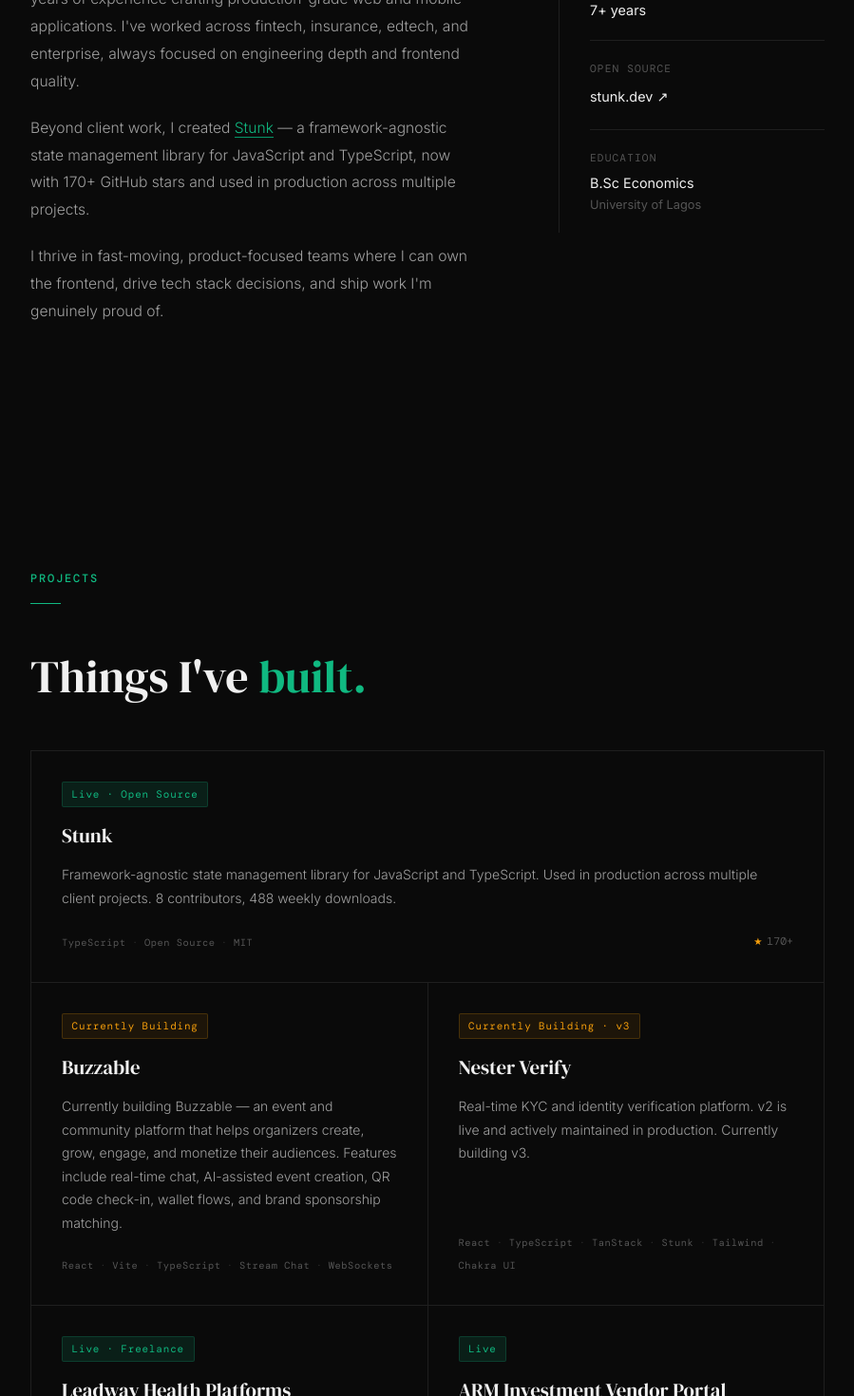
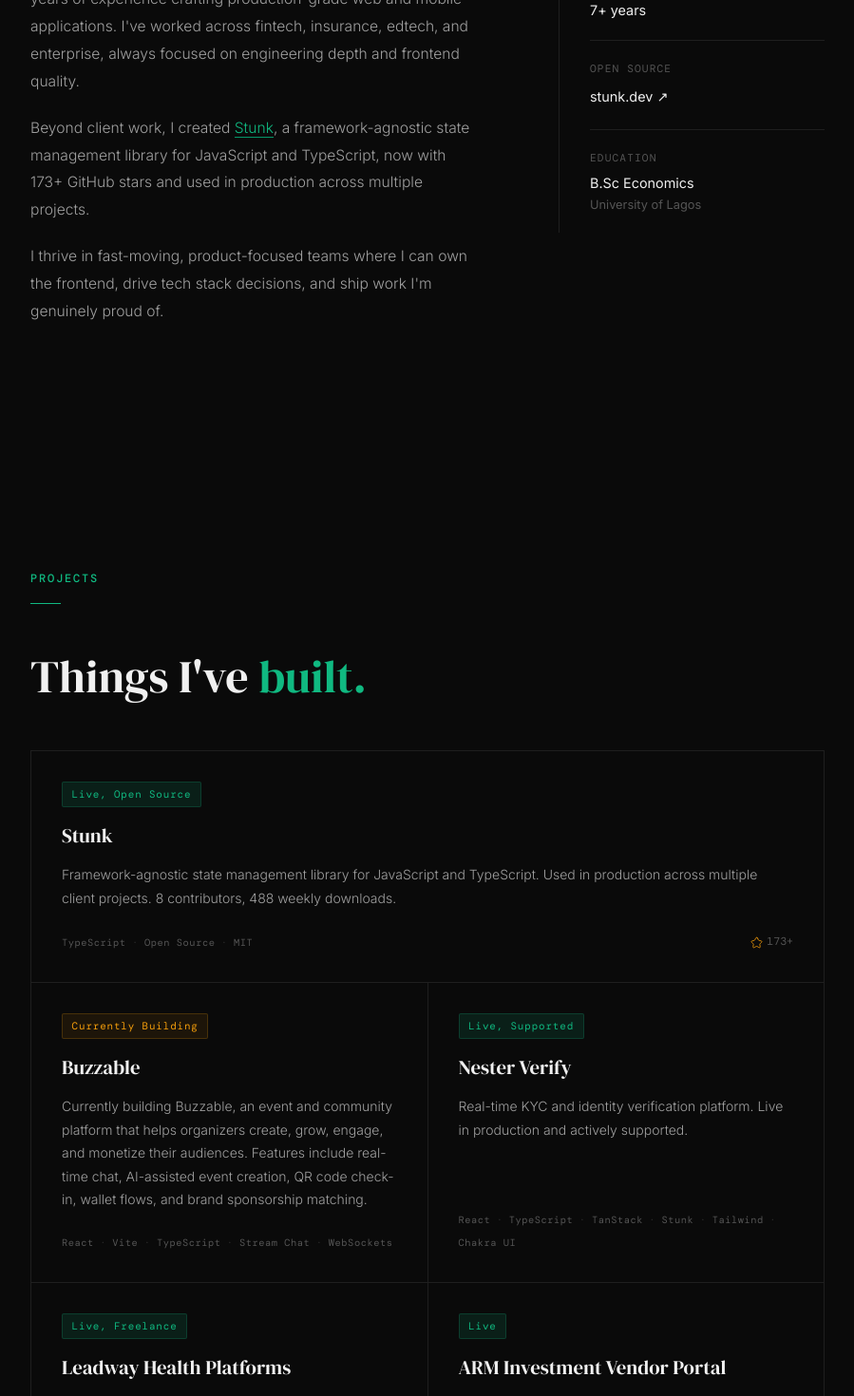
Before and after one commit to I-am-abdulazeez/abdulazeez, a Nuxt app: page / in a window 1280 px wide. Shown: the part 1140-2610 px from the top of the page at 95% size, without its empty margins (190-1089 px from the left). Built offline with nearby package versions, Linux system fonts and the light colour scheme.

Commit message:
feat: update footer with social icons and improve contact section layout

```diff
--- a/app/components/AboutSection.vue
+++ b/app/components/AboutSection.vue
@@ -22,9 +22,8 @@
             Beyond client work, I created
             <a href="https://stunk.dev" target="_blank" class="about__link"
               >Stunk</a
-            >
-            — a framework-agnostic state management library for JavaScript and
-            TypeScript, now with 170+ GitHub stars and used in production across
+            >, a framework-agnostic state management library for JavaScript and
+            TypeScript, now with 173+ GitHub stars and used in production across
             multiple projects.
           </p>
 
--- a/app/components/AppFooter.vue
+++ b/app/components/AppFooter.vue
@@ -1,11 +1,93 @@
 <template>
   <footer class="footer">
     <div class="container footer__inner">
-      <p class="footer__copy">© {{ year }}Abdul'Azeez Olanrewaju</p>
-      <p class="footer__built">
-        built with <span class="accent">Nuxt</span> ·
-        <a href="https://abdulazeez.xyz" class="accent">abdulazeez.xyz</a>
-      </p>
+      <p class="footer__copy">© {{ year }} Abdul'Azeez Olanrewaju</p>
+      <div class="footer__icons">
+        <a
+          href="https://github.com/I-am-abdulazeez"
+          target="_blank"
+          class="footer__icon"
+          aria-label="GitHub"
+        >
+          <!-- Iconsax: code-circle -->
+          <svg
+            xmlns="http://www.w3.org/2000/svg"
+            width="18"
+            height="18"
+            viewBox="0 0 24 24"
+            fill="none"
+          >
+            <path
+              d="M9 22h6c5 0 7-2 7-7V9c0-5-2-7-7-7H9C4 2 2 4 2 9v6c0 5 2 7 7 7Z"
+              stroke="currentColor"
+              stroke-width="1.5"
+              stroke-linecap="round"
+              stroke-linejoin="round"
+            />
+            <path
+              d="m9.75 10.58-2.08 1.42 2.08 1.42M14.25 10.58l2.08 1.42-2.08 1.42M12.5 9l-1 6"
+              stroke="currentColor"
+              stroke-width="1.5"
+              stroke-linecap="round"
+              stroke-linejoin="round"
+            />
+          </svg>
+        </a>
+        <a
+          href="https://stunk.dev"
+          target="_blank"
+          class="footer__icon"
+          aria-label="Stunk"
+        >
+          <!-- Custom star -->
+          <svg
+            xmlns="http://www.w3.org/2000/svg"
+            width="18"
+            height="18"
+            viewBox="0 0 24 24"
+            fill="none"
+          >
+            <path
+              d="m13.73 3.51 1.76 3.52c.24.49.88.96 1.42 1.05l3.19.53c2.04.34 2.52 1.82 1.05 3.28l-2.48 2.48c-.42.42-.65 1.23-.52 1.81l.71 3.07c.56 2.43-.73 3.37-2.88 2.1l-2.99-1.77c-.54-.32-1.43-.32-1.98 0l-2.99 1.77c-2.14 1.27-3.44.32-2.88-2.1l.71-3.07c.13-.58-.1-1.39-.52-1.81l-2.48-2.48c-1.46-1.46-.99-2.94 1.05-3.28l3.19-.53c.53-.09 1.17-.56 1.41-1.05l1.76-3.52c.96-1.91 2.52-1.91 3.47 0Z"
+              stroke="currentColor"
+              stroke-width="1.5"
+              stroke-linecap="round"
+              stroke-linejoin="round"
+            />
+          </svg>
+        </a>
+        <a
+          href="mailto:abdulazeezolamide50@gmail.com"
+          class="footer__icon"
+          aria-label="Email"
+        >
+          <!-- Iconsax: sms -->
+          <svg
+            xmlns="http://www.w3.org/2000/svg"
+            width="18"
+            height="18"
+            viewBox="0 0 24 24"
+            fill="none"
+          >
+            <path
+              d="M17 20.5H7c-3 0-5-1.5-5-5v-7c0-3.5 2-5 5-5h10c3 0 5 1.5 5 5v7c0 3.5-2 5-5 5Z"
+              stroke="currentColor"
+              stroke-width="1.5"
+              stroke-miterlimit="10"
+              stroke-linecap="round"
+              stroke-linejoin="round"
+            ></path>
+            <path
+              d="m17 9-3.13 2.5c-1.03.82-2.72.82-3.75 0L7 9"
+              stroke="currentColor"
+              stroke-width="1.5"
+              stroke-miterlimit="10"
+              stroke-linecap="round"
+              stroke-linejoin="round"
+            ></path>
+          </svg>
+        </a>
+      </div>
     </div>
   </footer>
 </template>
@@ -27,12 +109,28 @@
   align-items: center;
 }
 
-.footer__copy,
-.footer__built {
+.footer__copy {
   font-family: var(--font-mono);
   font-size: 0.72rem;
   color: var(--color-text-muted);
   letter-spacing: 0.06em;
+}
+
+.footer__icons {
+  display: flex;
+  align-items: center;
+  gap: 1rem;
+}
+
+.footer__icon {
+  color: var(--color-text-muted);
+  transition: color var(--transition-fast);
+  display: flex;
+  align-items: center;
+}
+
+.footer__icon:hover {
+  color: var(--color-accent);
 }
 
 @media (max-width: 640px) {
--- a/app/components/HeroSection.vue
+++ b/app/components/HeroSection.vue
@@ -15,15 +15,14 @@
         <span class="accent">—</span> Senior Frontend Engineer
       </p>
 
-      <p class="hero__summary fade-in fade-in-delay-3" data-v-019bb273>
+      <p class="hero__summary fade-in fade-in-delay-3">
         7+ years building production-grade web and mobile apps across fintech,
         insurance, edtech, and enterprise. Currently at
         <a href="https://buzzable.app" target="_blank" class="hero__link"
           >Buzzable</a
-        >
-        — a community and events platform in San Francisco. Creator of
-        <a href="https://stunk.dev" target="_blank" class="hero__link">Stunk</a>
-        — an open-source state management library with 170+ GitHub stars.
+        >, a community and events platform in San Francisco. Creator of
+        <a href="https://stunk.dev" target="_blank" class="hero__link">Stunk</a
+        >, an open-source state management library with 173+ GitHub stars.
       </p>
 
       <div class="hero__actions fade-in fade-in-delay-4">
--- a/app/components/ProjectsSection.vue
+++ b/app/components/ProjectsSection.vue
@@ -37,7 +37,21 @@
             </div>
 
             <div v-if="project.stars" class="project__stars">
-              <span class="star-icon">★</span>
+              <svg
+                xmlns="http://www.w3.org/2000/svg"
+                width="13"
+                height="13"
+                viewBox="0 0 24 24"
+                fill="none"
+              >
+                <path
+                  d="m13.73 3.51 1.76 3.52c.24.49.88.96 1.42 1.05l3.19.53c2.04.34 2.52 1.82 1.05 3.28l-2.48 2.48c-.42.42-.65 1.23-.52 1.81l.71 3.07c.56 2.43-.73 3.37-2.88 2.1l-2.99-1.77c-.54-.32-1.43-.32-1.98 0l-2.99 1.77c-2.14 1.27-3.44.32-2.88-2.1l.71-3.07c.13-.58-.1-1.39-.52-1.81l-2.48-2.48c-1.46-1.46-.99-2.94 1.05-3.28l3.19-.53c.53-.09 1.17-.56 1.41-1.05l1.76-3.52c.96-1.91 2.52-1.91 3.47 0Z"
+                  stroke="currentColor"
+                  stroke-width="1.5"
+                  stroke-linecap="round"
+                  stroke-linejoin="round"
+                />
+              </svg>
               {{ project.stars }}
             </div>
           </div>
@@ -53,17 +67,17 @@
     name: "Stunk",
     description:
       "Framework-agnostic state management library for JavaScript and TypeScript. Used in production across multiple client projects. 8 contributors, 488 weekly downloads.",
-    status: "Live · Open Source",
+    status: "Live, Open Source",
     statusType: "live",
     url: "https://stunk.dev",
-    stars: "170+",
+    stars: "173+",
     tags: ["TypeScript", "Open Source", "MIT"],
     featured: true,
   },
   {
     name: "Buzzable",
     description:
-      "Currently building Buzzable — an event and community platform that helps organizers create, grow, engage, and monetize their audiences. Features include real-time chat, AI-assisted event creation, QR code check-in, wallet flows, and brand sponsorship matching.",
+      "Currently building Buzzable, an event and community platform that helps organizers create, grow, engage, and monetize their audiences. Features include real-time chat, AI-assisted event creation, QR code check-in, wallet flows, and brand sponsorship matching.",
     status: "Currently Building",
     statusType: "wip",
     url: "https://buzzable.com",
@@ -73,9 +87,9 @@
   {
     name: "Nester Verify",
     description:
-      "Real-time KYC and identity verification platform. v2 is live and actively maintained in production. Currently building v3.",
-    status: "Currently Building · v3",
-    statusType: "wip",
+      "Real-time KYC and identity verification platform. Live in production and actively supported.",
+    status: "Live, Supported",
+    statusType: "live",
     url: "https://nesterverify.com/",
     tags: ["React", "TypeScript", "TanStack", "Stunk", "Tailwind", "Chakra UI"],
     featured: false,
@@ -83,8 +97,8 @@
   {
     name: "Leadway Health Platforms",
     description:
-      "Built 5+ internal platforms: Sales, Rider, Pharmacy, AutoPayment, Pharmacy App. etc, processing 6,000+ daily transactions across Leadway Health.",
-    status: "Live · Freelance",
+      "Built 5+ internal platforms: Sales, Rider, Pharmacy, AutoPayment, Pharmacy App, processing 6,000+ daily transactions across Leadway Health.",
+    status: "Live, Freelance",
     statusType: "live",
     url: "#",
     tags: ["React", "Stunk", "Tailwind", "HeroUI"],
@@ -96,7 +110,7 @@
       "Designed and shipped the full vendor portal in under 3 months. Serving 1,000+ vendors with separate admin and vendor dashboards.",
     status: "Live",
     statusType: "live",
-    url: "https://vendorportal.arm.com.ng/",
+    url: "#",
     tags: ["React", "TanStack Query", "Stunk", "Tailwind", "HeroUI"],
     featured: false,
   },
@@ -108,16 +122,6 @@
     statusType: "wip",
     url: "https://mastan-app.vercel.app/",
     tags: ["React", "TypeScript"],
-    featured: false,
-  },
-  {
-    name: "School Notification System",
-    description:
-      "Vue + Quasar app enabling school admins to send real-time notifications to students and staff.",
-    status: "Shipped",
-    statusType: "shipped",
-    url: "#",
-    tags: ["Vue", "Quasar", "TypeScript", "Mobile app", "Firebase"],
     featured: false,
   },
 ];
@@ -245,9 +249,19 @@
   white-space: nowrap;
 }
 
-.star-icon {
+.project__stars {
+  font-family: var(--font-mono);
+  font-size: 0.72rem;
+  color: var(--color-text-muted);
+  display: flex;
+  align-items: center;
+  gap: 0.3rem;
+  white-space: nowrap;
+}
+
+.project__stars svg {
   color: #f59e0b;
-  font-size: 0.65rem;
+  flex-shrink: 0;
 }
 
 @media (max-width: 640px) {
```
Also changed, not shown: app/components/ContactSection.vue (+28 -2 lines).
